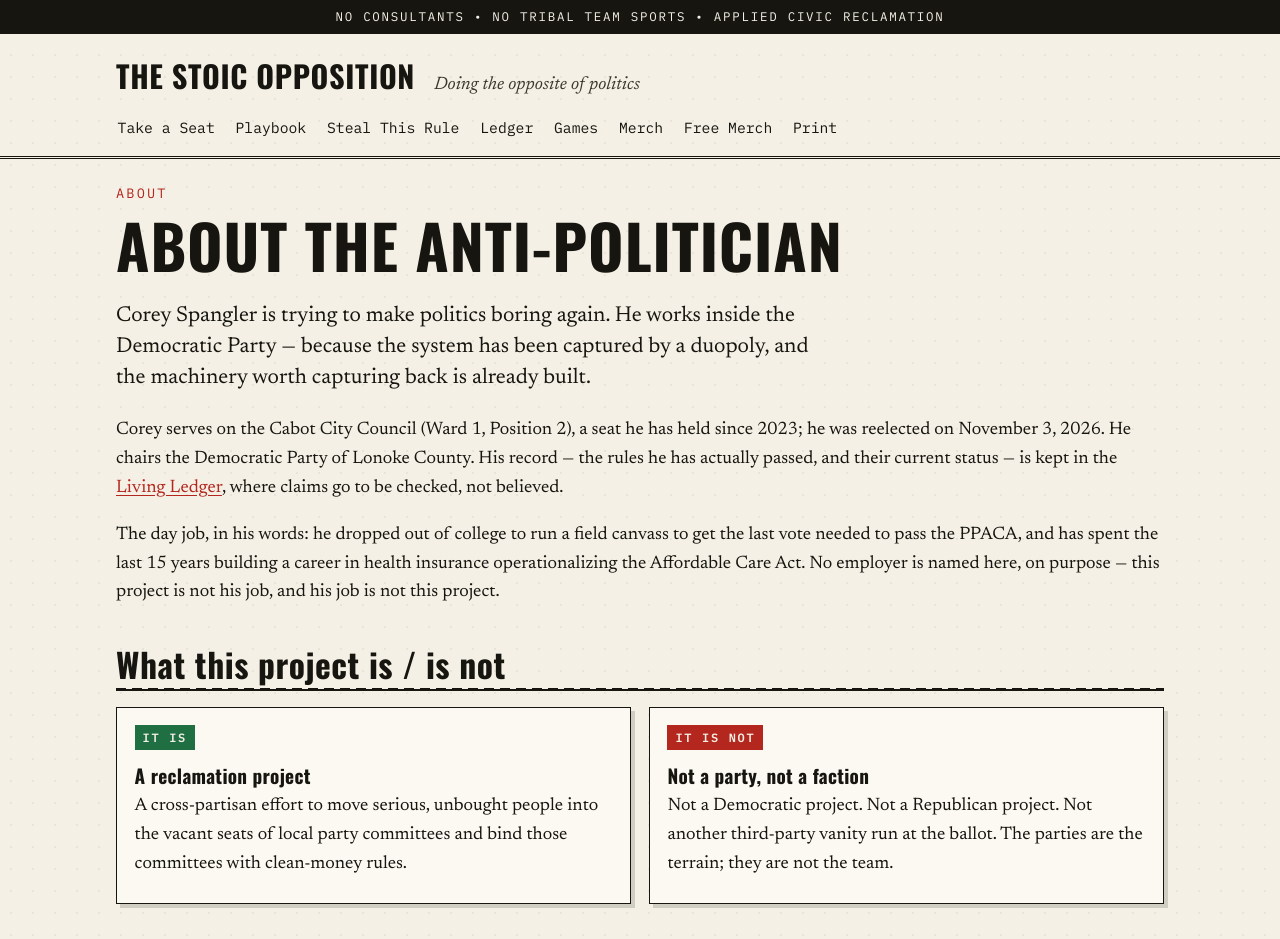
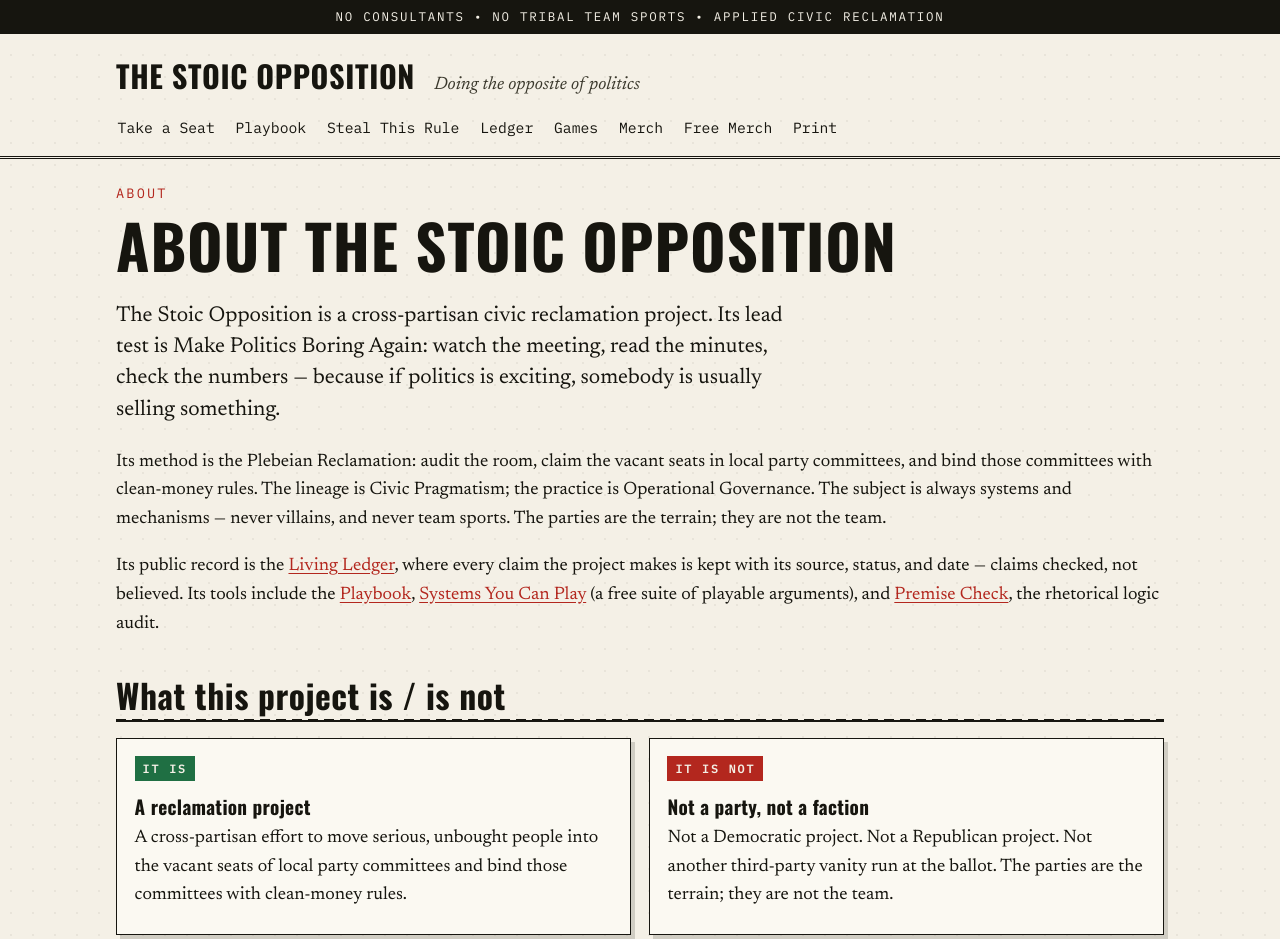
Before and after one commit to HiramMcknoxt/stoic-opposition, a plain HTML site: page about.html in a window 1280 px wide. Shown: the top 939 px of the page. Drawn offline with nearby package versions, Linux system fonts and the light colour scheme.

Commit message:
About page: third-person project description, drop the bio and council/job lines site-wide

```diff
--- a/about.html
+++ b/about.html
@@ -3,18 +3,18 @@
 <head>
 <meta charset="utf-8">
 <meta name="viewport" content="width=device-width, initial-scale=1">
-<title>About the Anti-Politician | The Stoic Opposition</title>
-<meta name="description" content="Corey Spangler — Cabot City Council, Lonoke County Democratic chair. Make Politics Boring Again: civic pragmatism, operational governance, and how this project uses AI.">
+<title>About The Stoic Opposition | The Stoic Opposition</title>
+<meta name="description" content="What The Stoic Opposition is: a cross-partisan civic reclamation project — Make Politics Boring Again, the Plebeian Reclamation, clean-money rules, the Living Ledger, and how this project uses AI.">
 <link rel="canonical" href="https://thestoicopposition.com/about.html">
 <meta property="og:type" content="website">
 <meta property="og:site_name" content="The Stoic Opposition">
-<meta property="og:title" content="About the Anti-Politician | The Stoic Opposition">
-<meta property="og:description" content="Corey Spangler — Cabot City Council, Lonoke County Democratic chair. Make Politics Boring Again: civic pragmatism, operational governance, and how this project uses AI.">
+<meta property="og:title" content="About The Stoic Opposition | The Stoic Opposition">
+<meta property="og:description" content="What The Stoic Opposition is: a cross-partisan civic reclamation project — Make Politics Boring Again, the Plebeian Reclamation, clean-money rules, the Living Ledger, and how this project uses AI.">
 <meta property="og:url" content="https://thestoicopposition.com/about.html">
 <meta property="og:image" content="https://thestoicopposition.com/og-image.png">
 <meta name="twitter:card" content="summary_large_image">
-<meta name="twitter:title" content="About the Anti-Politician | The Stoic Opposition">
-<meta name="twitter:description" content="Corey Spangler — Cabot City Council, Lonoke County Democratic chair. Make Politics Boring Again: civic pragmatism, operational governance, and how this project uses AI.">
+<meta name="twitter:title" content="About The Stoic Opposition | The Stoic Opposition">
+<meta name="twitter:description" content="What The Stoic Opposition is: a cross-partisan civic reclamation project — Make Politics Boring Again, the Plebeian Reclamation, clean-money rules, the Living Ledger, and how this project uses AI.">
 <meta name="twitter:image" content="https://thestoicopposition.com/og-image.png">
 <link rel="preconnect" href="https://fonts.googleapis.com">
 <link rel="preconnect" href="https://fonts.gstatic.com" crossorigin>
@@ -36,22 +36,24 @@
 
 <section>
   <p class="kicker">About</p>
-  <h1>About the Anti-Politician</h1>
-  <p class="lede">Corey Spangler is trying to make politics boring again.
-  He works inside the Democratic Party &mdash; because the system has been
-  captured by a duopoly, and the machinery worth capturing back is already
-  built.</p>
-  <p>Corey serves on the Cabot City Council (Ward 1, Position 2), a seat he has
-  held since 2023; he was reelected on November 3, 2026. He chairs the
-  Democratic Party of Lonoke County. His record &mdash; the rules he has
-  actually passed, and their current status &mdash; is kept in the
-  <a href="ledger.html">Living Ledger</a>, where claims go to be checked, not
-  believed.</p>
-  <p>The day job, in his words: he dropped out of college to run a field
-  canvass to get the last vote needed to pass the PPACA, and has spent the
-  last 15 years building a career in health insurance operationalizing the
-  Affordable Care Act. No employer is named here, on purpose &mdash; this
-  project is not his job, and his job is not this project.</p>
+  <h1>About The Stoic Opposition</h1>
+  <p class="lede">The Stoic Opposition is a cross-partisan civic
+  reclamation project. Its lead test is Make Politics Boring Again:
+  watch the meeting, read the minutes, check the numbers &mdash; because
+  if politics is exciting, somebody is usually selling something.</p>
+  <p>Its method is the Plebeian Reclamation: audit the room, claim the
+  vacant seats in local party committees, and bind those committees with
+  clean-money rules. The lineage is Civic Pragmatism; the practice is
+  Operational Governance. The subject is always systems and mechanisms
+  &mdash; never villains, and never team sports. The parties are the
+  terrain; they are not the team.</p>
+  <p>Its public record is the <a href="ledger.html">Living Ledger</a>,
+  where every claim the project makes is kept with its source, status,
+  and date &mdash; claims checked, not believed. Its tools include the
+  <a href="playbook.html">Playbook</a>, <a href="games.html">Systems You
+  Can Play</a> (a free suite of playable arguments), and
+  <a href="argument-lab.html">Premise Check</a>, the rhetorical logic
+  audit.</p>
 </section>
 
 <section aria-label="What this is and is not">
@@ -81,14 +83,13 @@
     <dd>The lead, and the test: watch a meeting, read the minutes, check the
     numbers. If politics is exciting, somebody is usually selling something.</dd>
     <dt><strong>Civic Pragmatism</strong></dt>
-    <dd>The lineage: an existing tradition Corey aligns with &mdash; not a
-    term he coined, and not a system he is selling.</dd>
+    <dd>The lineage: an existing tradition the project aligns with
+    &mdash; not a term it coined, and not a system it is selling.</dd>
     <dt><strong>Operational Governance</strong></dt>
     <dd>The practice: efficacy over aesthetic; test what works, retire what
     does not, and write the verdict down.</dd>
     <dt><strong>Synthesism</strong></dt>
     <dd>The footnote: a tongue-in-cheek label from the founding manifesto.
-    Somebody was going to hang a label on him anyway, so he picked one.
     It is a joke, not a doctrine &mdash; don&rsquo;t trust the word, check
     the record.</dd>
     <dt><strong>The Plebeian Reclamation</strong></dt>
@@ -103,12 +104,17 @@
   </dl>
 </section>
 
+<section>
+  <p>The Stoic Opposition is the brainchild of
+  <a href="https://www.linkedin.com/in/coreymspangler/">Corey Spangler</a>.</p>
+</section>
+
 <section aria-label="AI disclosure">
   <div class="disclosure-box">
     <p><strong>AI-use disclosure.</strong> This project uses AI openly. AI
     assists with drafting, research, and media production &mdash; including the
     disclosed AI narration on Premise Check episodes. The ideas, the votes,
-    and the published positions are Corey Spangler&rsquo;s. Where AI helped
+    and the published positions are the founder&rsquo;s. Where AI helped
     build a thing, the thing says so; the founding manifesto on the
     <a href="https://open.substack.com/pub/thestoicopposition">Substack</a> carries the same disclosure, and it is
     the policy, not the fine print.</p>
```
Also changed, not shown: games.html (+1 -2 lines), playbook.html (+4 -4 lines), toolkit.html (+2 -3 lines), 2 other files.
